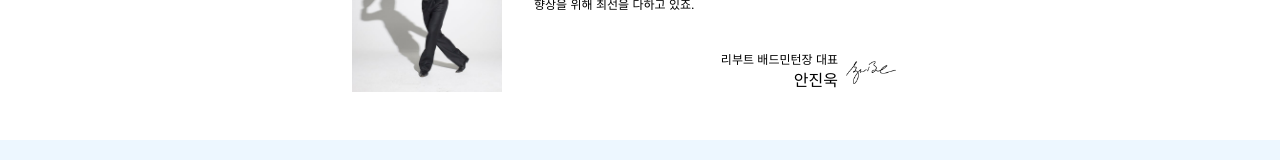
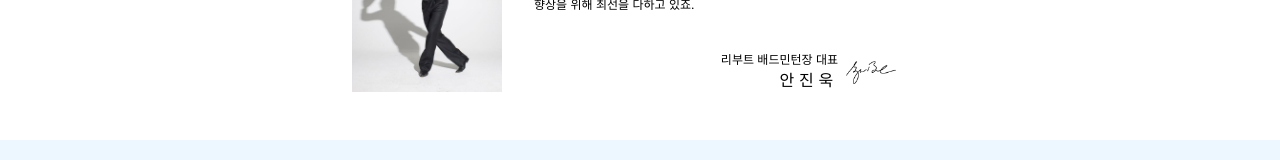
Before and after one commit to reboot-badminton/reboot-homepage, a Next.js app: page / in a window 1280 px wide. Shown: the part 624-784 px from the top of the page. Built offline with nearby package versions, Linux system fonts and the light colour scheme; no server answers.

Commit message:
Add letter spacing to introduction 안진욱

```diff
--- a/app/components/Introduction.tsx
+++ b/app/components/Introduction.tsx
@@ -32,7 +32,7 @@ export default function Introduction() {
               }}
             >
               <div className="text-xs">리부트 배드민턴장 대표</div>
-              <span>안진욱</span>
+              <span className="tracking-[0.3em]">안진욱</span>
             </div>
             <Image
               src={src('/signature.png')}
```
